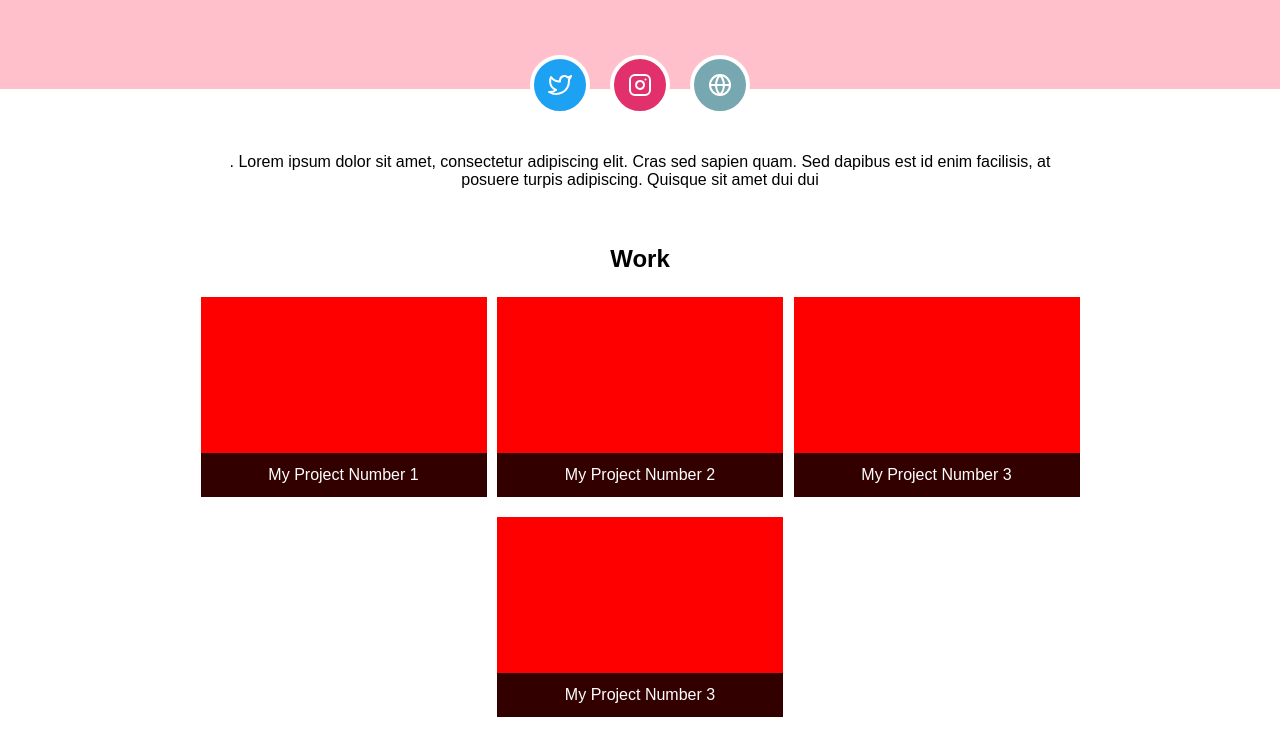
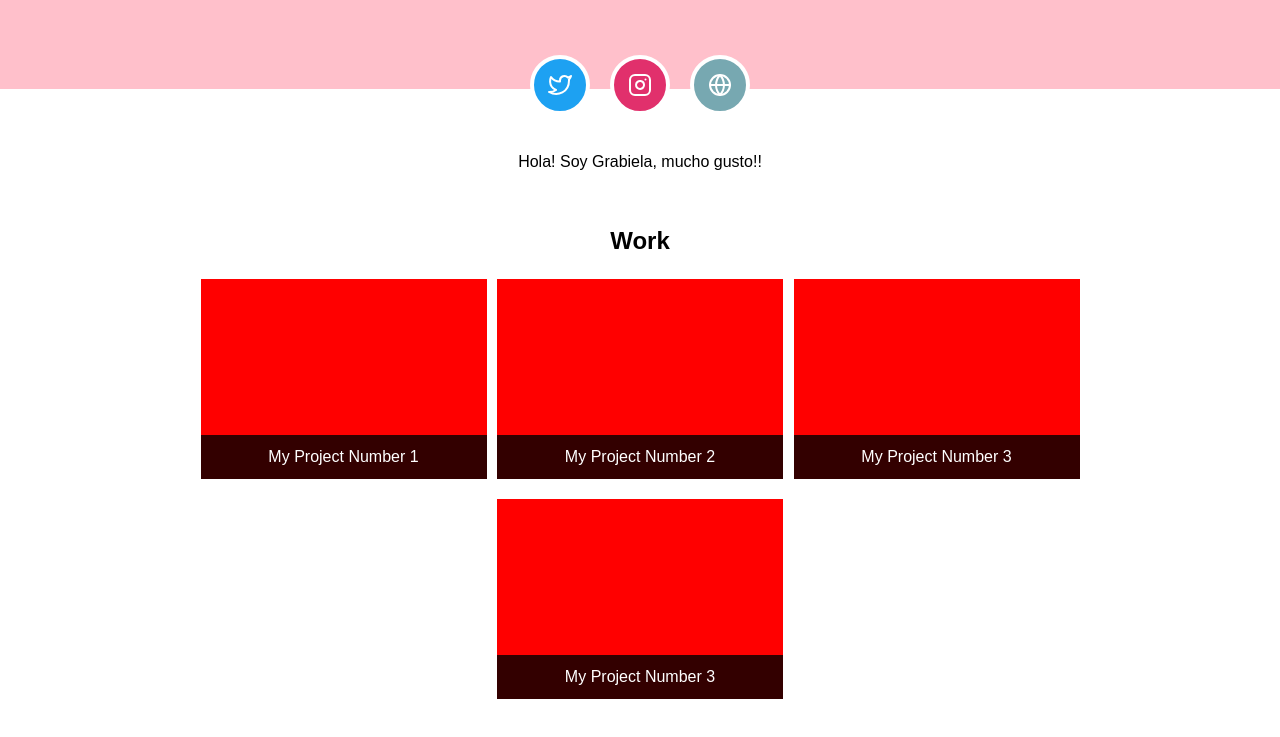
Before and after one commit to Akansha310/PersonalSite-2, a plain HTML site: page index.html in a window 1280 px wide. Shown: the part 186-923 px from the top of the page. Drawn offline with Linux system fonts and the light colour scheme.

Commit message:
updated abpout section in the page

```diff
--- a/index.html
+++ b/index.html
@@ -30,8 +30,8 @@
   <!-- About You -->
   <main>
     <section class="about">
-      <p>. Lorem ipsum dolor sit amet, consectetur adipiscing elit. Cras sed sapien quam. Sed dapibus est id enim facilisis,
-        at posuere turpis adipiscing. Quisque sit amet dui dui
+      <p>
+        Hola! Soy Grabiela, mucho gusto!!
       </p>
     </section>
     <!-- Your Projects -->
```
